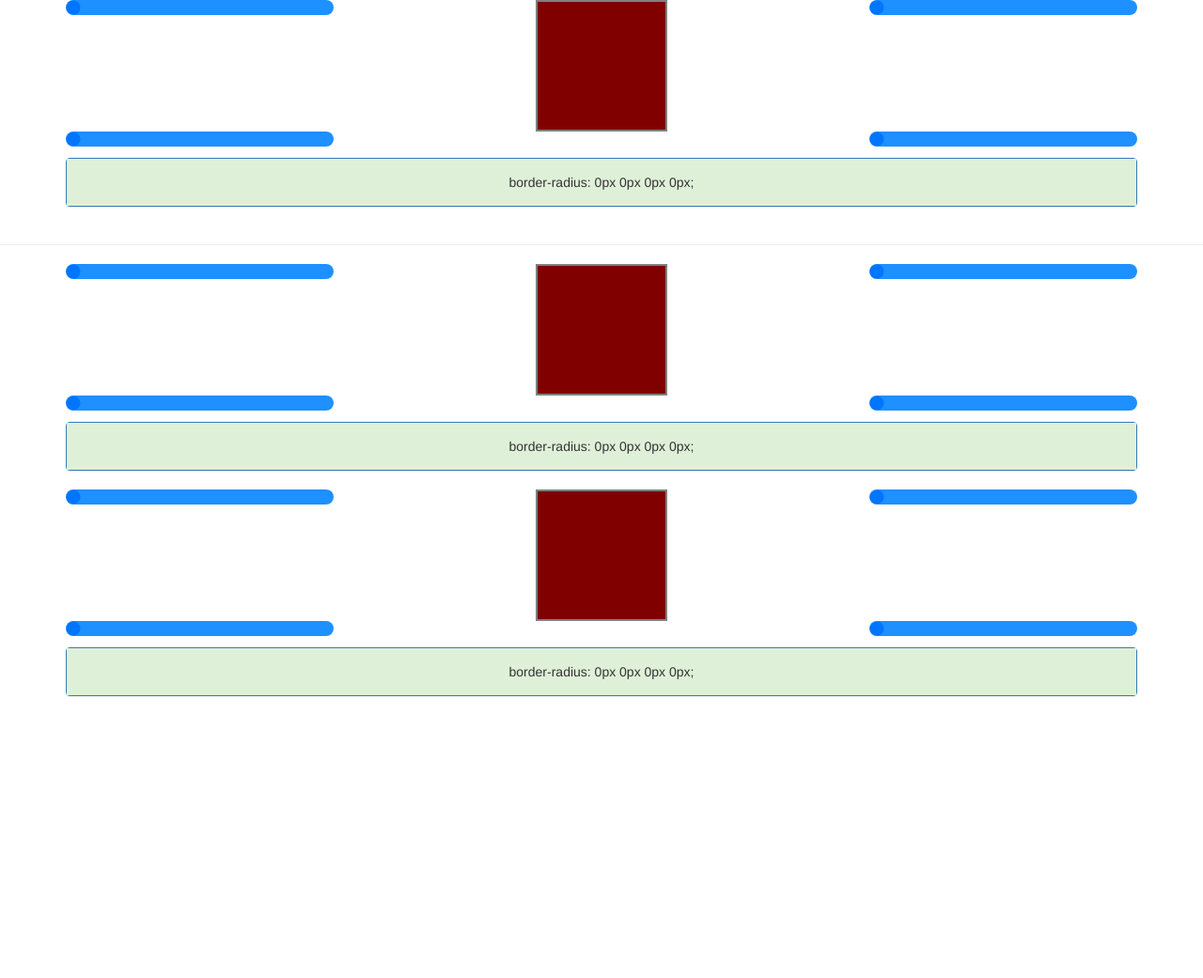
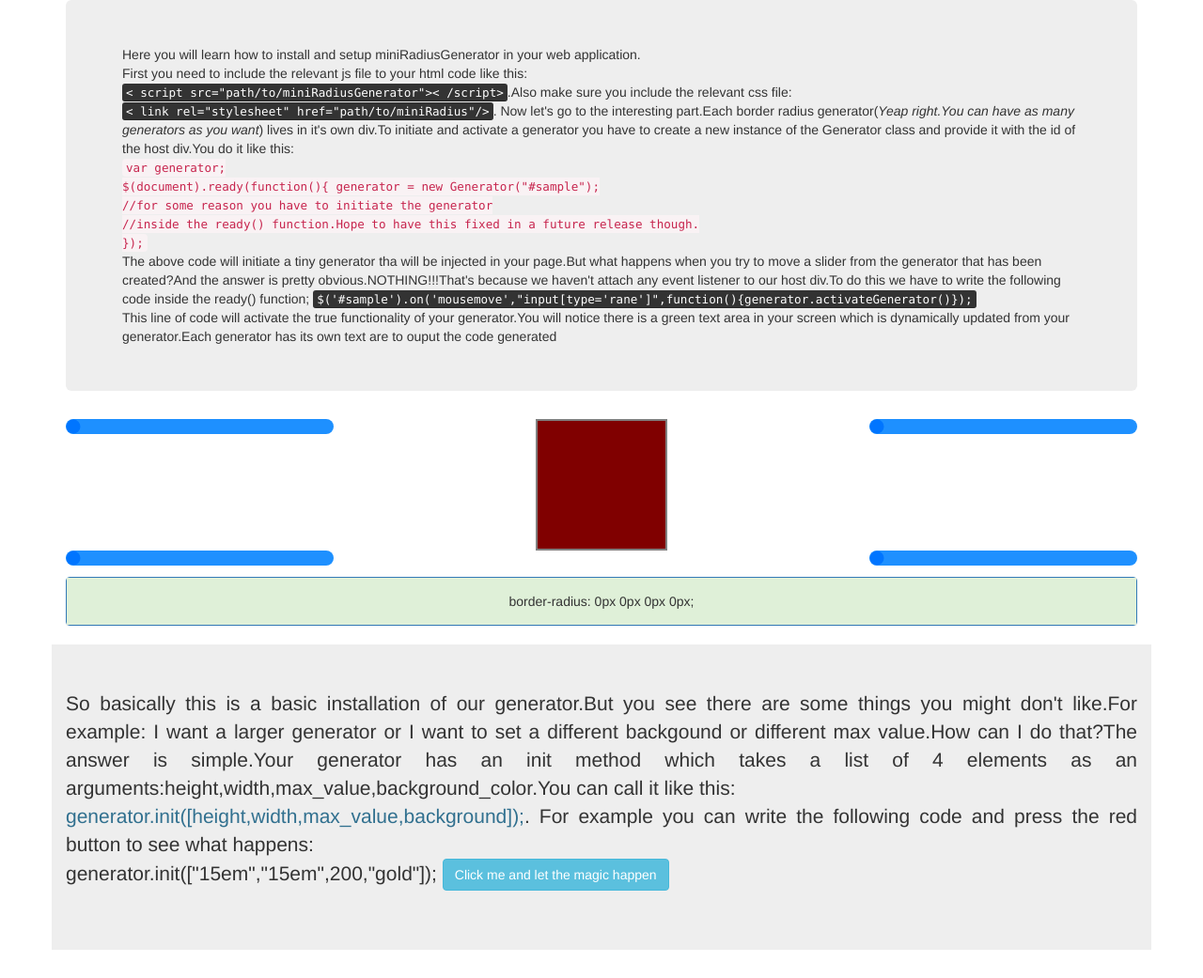
Before and after one commit to kounelios13/mini-border-radius, a plain HTML site: page index.html in a window 1280 px wide. Shown: the whole page at 94% size. Before the commit the page ends 800 px from the top, so only its background shows below. Drawn offline with Linux system fonts and the light colour scheme.

Commit message:
Added installations instructions

```diff
--- a/index.html
+++ b/index.html
@@ -9,32 +9,51 @@
 	<link rel="stylesheet" href="src/css/miniRadiusGenerator.css">
 	<script src='src/js/miniRadiusGenerator.js'></script>
 	 <script>
-	 var gen,gen2,gen3;
-
+	 var gen,gen2,taco;
+	 var default_options=["10em","10em",100,"maroon"];
 	 $(document).ready(function(){
 	 	gen=new Generator("#sample");
 	 	gen2=new Generator("#sample2");
-	 	gen3=new Generator("#sample3");
+	 	taco=new Generator("#sample3");
+	 	taco.init(["7em","7em",134,"#fa98b2"]);
 	 	//gen2.setSize("20em","20em");
-	 	$("#sample").on("mousemove","input[type='range']",function(){
+	 	$("#sample,#sample2,#sample3").on("mousemove","input[type='range']",function(){
 	 		gen.activateGenerator();
-	 	});
-	 	$("#sample2").on("mousemove","input[type='range']",function(){
 	 		gen2.activateGenerator();
-	 	});
-	 	$("#sample3").on("mousemove","input[type='range']",function(){
-	 		gen3.activateGenerator();
+			taco.activateGenerator();
 	 	});
 	 });
 
 	 </script>
 </head>
 <body>
-
+	 <div id="setup_instuctions" class="container">
+		 <p class="jumbotron">Here you will learn how to install and setup miniRadiusGenerator in your web application.<br>
+		 First you need to include the relevant js file to your html code like this: <br>
+			 <kbd>< script src="path/to/miniRadiusGenerator">< /script></kbd>.Also make sure you include the relevant css file: <br>
+			 <kbd>< link rel="stylesheet" href="path/to/miniRadius"/></kbd>.
+			 Now let's go to the interesting part.Each border radius generator(<em>Yeap right.You can have as many generators as you want</em>) lives in it's own div.To initiate and activate a generator you have to create a new instance of the Generator class and provide it with the id of the host div.You do it like this: <br>
+			 <code>
+			 	var generator; <br>
+			 	$(document).ready(function(){
+			 		generator = new Generator("#sample");<br>
+					//for some reason you have to initiate the generator <br>
+					//inside the ready() function.Hope to have this fixed in a future release though.
+			 	<br>});
+			 </code>
+			 <br>The above code will initiate a tiny generator tha will be injected in your page.But what happens when you try to move a slider from the generator that has been created?And the answer is pretty  obvious.NOTHING!!!That's because we haven't attach any event listener to our host div.To do this we have to write the following code inside the ready() function;
+			 <kbd>$('#sample').on('mousemove',"input[type='rane']",function(){generator.activateGenerator()});</kbd>
+			 <br>This line of code will activate the true functionality of your generator.You will notice there is a green text area in your screen which is dynamically updated from your generator.Each generator has its own text are to ouput the code generated
+		 </p>
+	 </div>
 	 <div id="sample" class="container"></div>
-	 <hr>
-	 <div id="sample2" class="container"></div>
-	 <div id="sample3" class="container"></div>
-
+	 <div class="container jumbotron text-justify">
+		 <p>So basically this is a basic installation of our generator.But you see there are some things you might don't like.For example:
+		 I want a larger generator or I want to set a different backgound or different max value.How can I do that?The answer is simple.Your generator has an init method which takes a list of 4 elements as an arguments:height,width,max_value,background_color.You can call it like this: <br>
+		<span class="text-info">generator.init([height,width,max_value,background]);</span>. For example you can write the following code and press the red button to see what happens: <br>
+		generator.init(["15em","15em",200,"gold"]);
+		<span class="btn btn-info" onclick="gen.init(['15em','15em',200,'gold'])">Click me and let the magic happen</span>
+		 </p>
+	</div>
 </body>
 </html>
```
